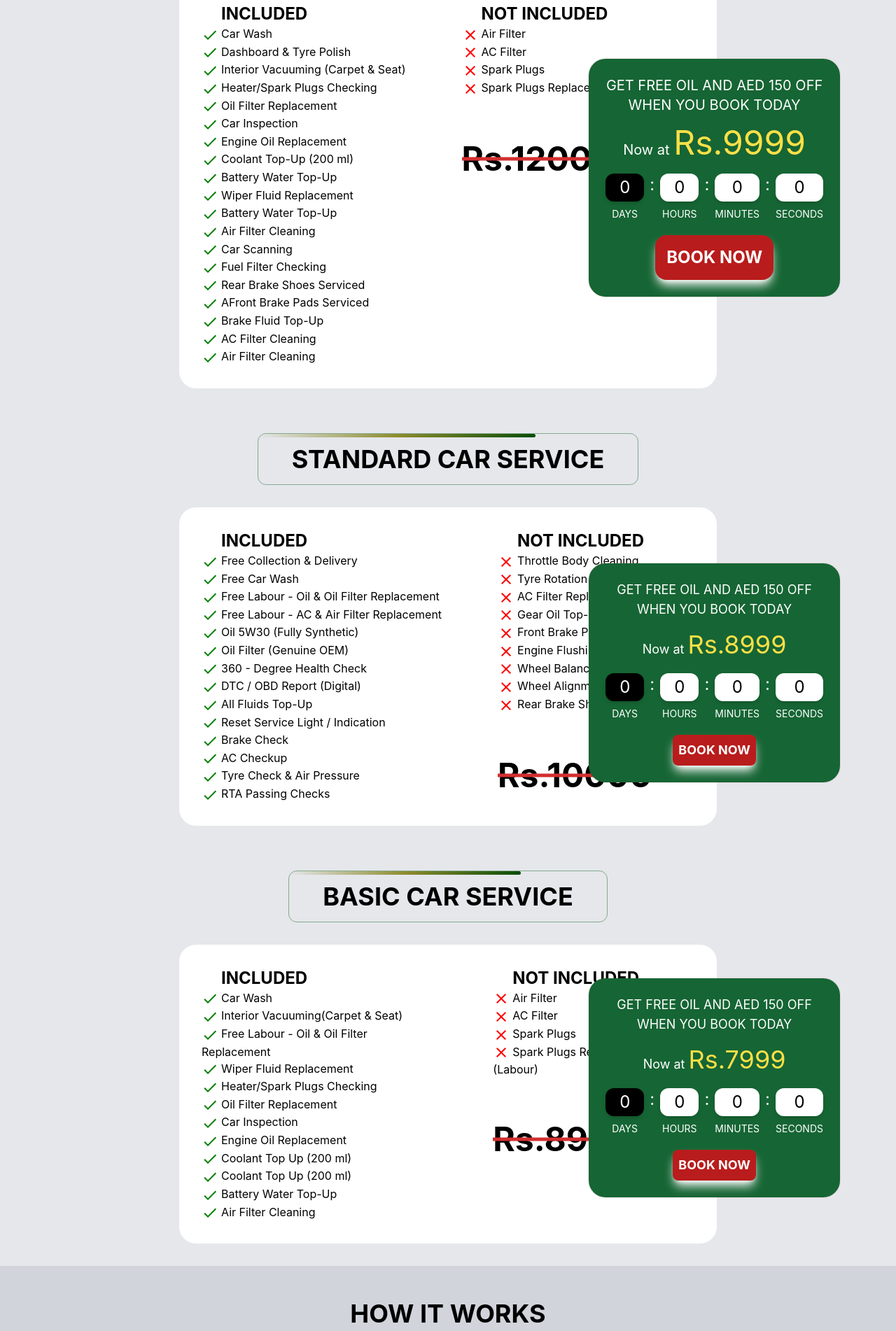
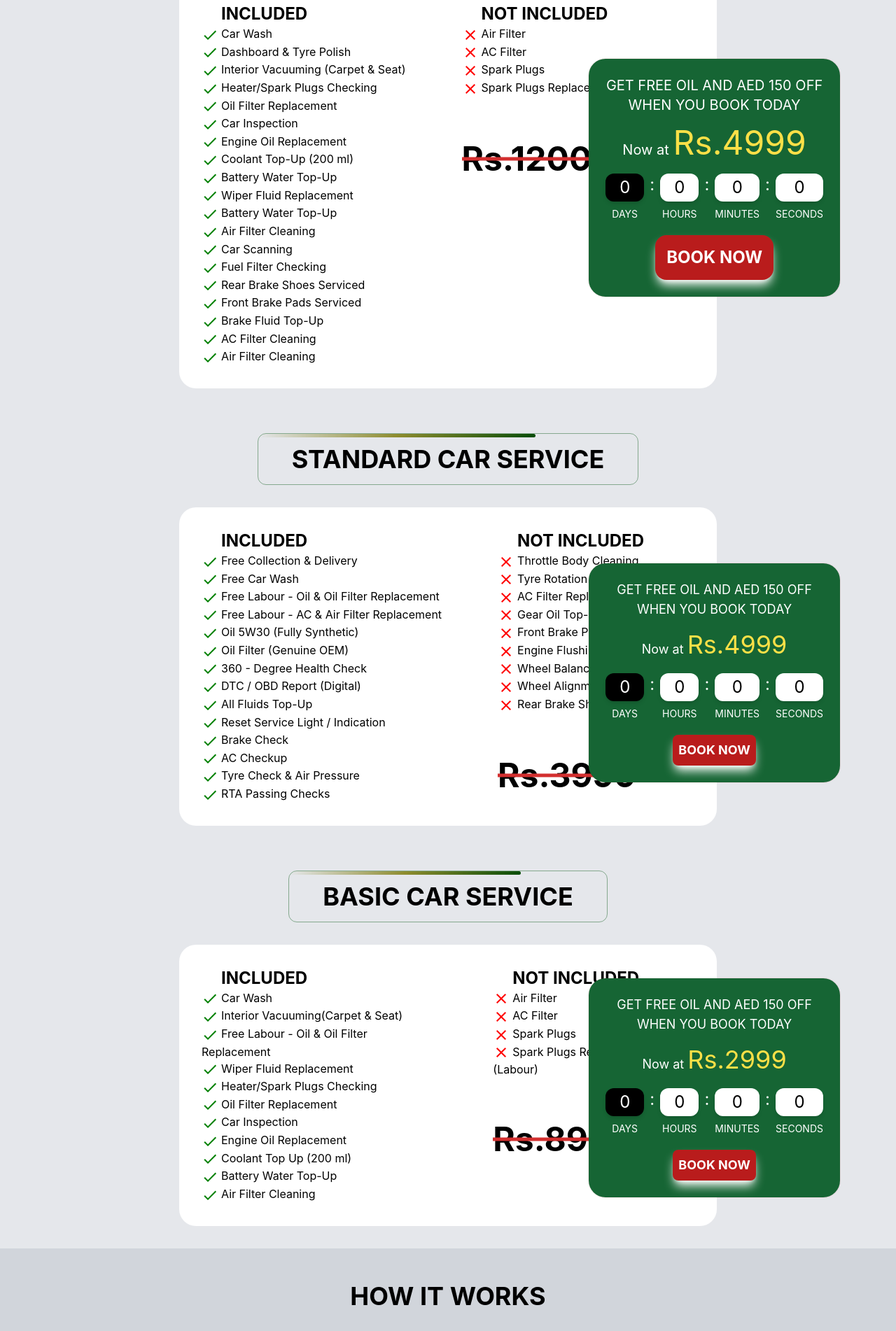
Before and after one commit to vipul3317/wsmobility, a React (Create React App) app in the folder frontend/: page /carhub/services in a window 1280 px wide. Shown: the part 314-2216 px from the top of the page at 70% size. Built offline with nearby package versions, Linux system fonts and the light colour scheme.

Commit message:
carhub to wsmobility and price of services

```diff
--- a/frontend/src/components/hero/basicService.jsx
+++ b/frontend/src/components/hero/basicService.jsx
@@ -105,10 +105,6 @@ const BasicService = () => {
                                 </span>
                                 <br />
                                 <CheckIcon style={{ color: 'green' }} />
-                                <span className='ml-1'>Coolant Top Up (200 ml)
-                                </span>
-                                <br />
-                                <CheckIcon style={{ color: 'green' }} />
                                 <span className='ml-1'>Battery Water Top-Up
                                 </span>
                                 <br />
@@ -149,7 +145,7 @@ const BasicService = () => {
                         <br />
                         <span className='text-white text-lg'>WHEN YOU BOOK TODAY</span>
                         <br />
-                        <span className='text-white text-lg block mt-4'>Now at <span className='text-yellow-300 text-4xl'>Rs.7999</span></span>
+                        <span className='text-white text-lg block mt-4'>Now at <span className='text-yellow-300 text-4xl'>Rs.2999</span></span>
 
                         <div className="container flex flex-wrap justify-center gap-2 mt-5">
                             <div className="block">
--- a/frontend/src/components/hero/index3.jsx
+++ b/frontend/src/components/hero/index3.jsx
@@ -127,7 +127,7 @@ const MajorService = () => {
                                 </span>
                                 <br />
                                 <CheckIcon style={{ color: 'green' }} />
-                                <span className='ml-1'>AFront Brake Pads Serviced
+                                <span className='ml-1'>Front Brake Pads Serviced
                                 </span>
                                 <br />
                                 <CheckIcon style={{ color: 'green' }} />
@@ -172,7 +172,7 @@ const MajorService = () => {
                         <br />
                         <span className='text-white text-xl'>WHEN YOU BOOK TODAY</span>
                         <br />
-                        <span className='text-white text-xl block mt-4'>Now at <span className='text-yellow-300 text-5xl'>Rs.9999</span></span>
+                        <span className='text-white text-xl block mt-4'>Now at <span className='text-yellow-300 text-5xl'>Rs.4999</span></span>
 
                         <div className="container flex flex-wrap justify-center gap-2 mt-5">
                             <div className="block">
--- a/frontend/src/components/hero/standardService.jsx
+++ b/frontend/src/components/hero/standardService.jsx
@@ -146,7 +146,7 @@ const StandardService = () => {
                                     <span className='ml-1'>Rear Brake Shoes Cleaning</span>
                                 </div>
                                 <div className="strikethrough-red price-not-app mt-16 text-5xl font-bold">
-                                    Rs.10000
+                                    Rs.3999
                                 </div>
                             </div>
                         </div>
@@ -158,7 +158,7 @@ const StandardService = () => {
                         <br />
                         <span className='text-white text-lg'>WHEN YOU BOOK TODAY</span>
                         <br />
-                        <span className='text-white text-lg block mt-4'>Now at <span className='text-yellow-300 text-4xl'>Rs.8999</span></span>
+                        <span className='text-white text-lg block mt-4'>Now at <span className='text-yellow-300 text-4xl'>Rs.4999</span></span>
 
                         <div className="container flex flex-wrap justify-center gap-2 mt-5">
                             <div className="block">
--- a/frontend/src/pages/Service-pages/roadside.jsx
+++ b/frontend/src/pages/Service-pages/roadside.jsx
@@ -36,7 +36,7 @@ const RoadSideAssistance = () => {
             title: 'Car Lockout Service',
             description: 'Help when you\'re locked out of your vehicle',
             timeEstimate: '25 min',
-            price: 'Rs.5999',
+            price: 'Rs.1499',
             image: '/assets/serviceModel/carLockout.png'
         },
         {
@@ -45,7 +45,7 @@ const RoadSideAssistance = () => {
             title: 'Flat Tyre Change',
             description: 'Professional tire change on the spot',
             timeEstimate: '20 min',
-            price: 'Rs.4999',
+            price: 'Rs.999',
             image: '/assets/serviceModel/cartyre3d.png'
         },
         {
@@ -54,7 +54,7 @@ const RoadSideAssistance = () => {
             title: 'Car Recovery And Towing Service',
             description: 'Safe and reliable towing to your preferred location',
             timeEstimate: '30 min',
-            price: 'Rs.4999',
+            price: 'Rs.699',
             image: '/assets/serviceModel/carTowing.png'
         },
         {
```
